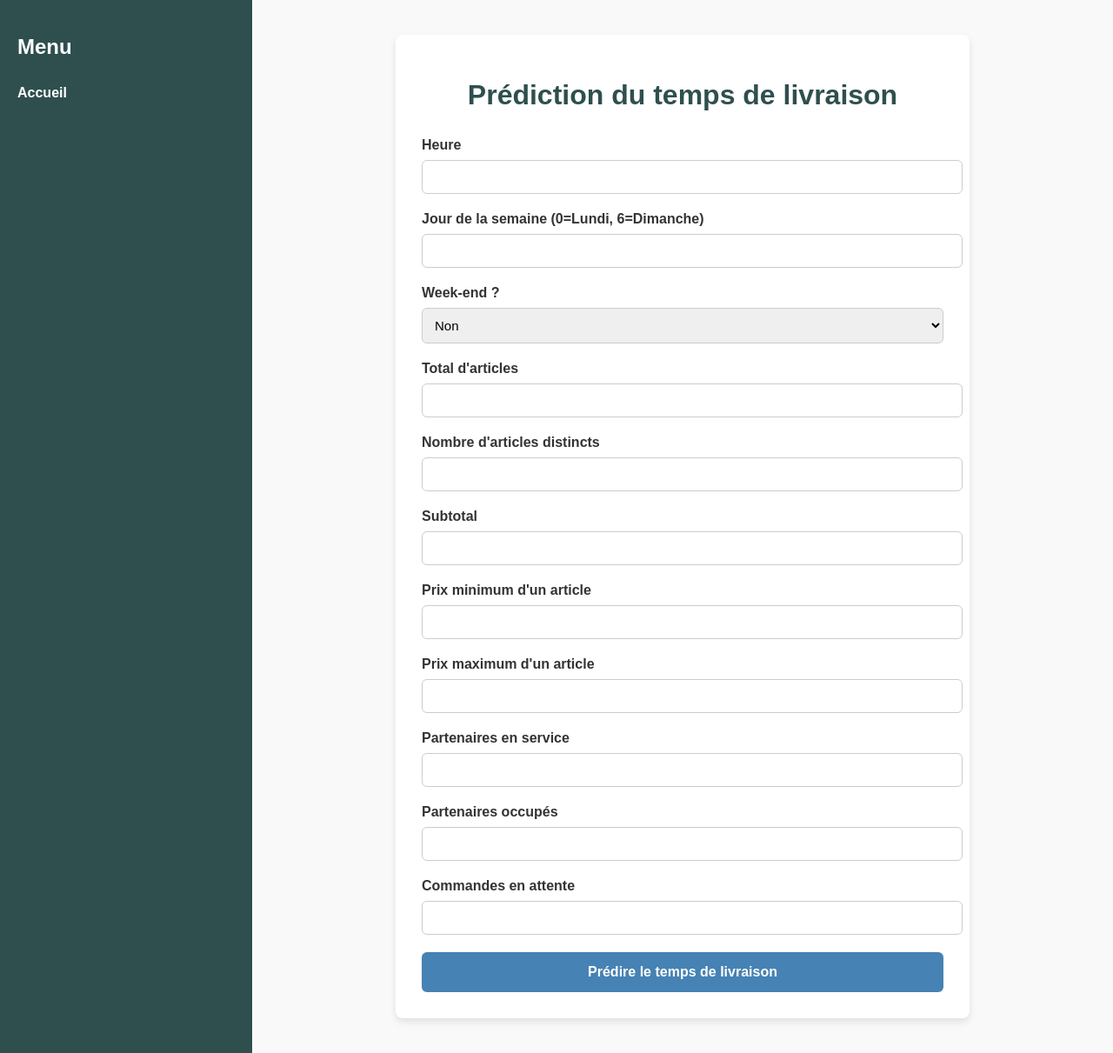
After one commit to yess1ne/Delivery_ML_webapp, a Flask app: page /form in a window 1280 px wide. The commit adds this page. Shown: the whole page at 87% size. Run offline with Flask 3, Linux system fonts and the light colour scheme; parts of the project's set-up code (start-up, migrations or seed data) failed here and were passed over.

Commit message:
XGBRegressor model implemented along with correspondent UI and requirements

```diff
--- a/app.py
+++ b/app.py
@@ -1,10 +1,54 @@
-from flask import Flask, render_template
+from flask import Flask, render_template, request
+import pandas as pd
+import joblib
+import os
 
 app = Flask(__name__)
 
-@app.route("/")
+# Load artifacts: model, scaler, and feature list
+MODEL_PATH = os.path.join(os.path.dirname(__file__), "model", "xgb_regressor_model.pkl")
+artifact = joblib.load(MODEL_PATH)
+model = artifact["model"]
+scaler = artifact["scaler"]
+features = artifact["features"]
+
+@app.route("/", methods=["GET"])
 def index():
     return render_template("index.html")
 
+@app.route("/predict", methods=["POST"])
+def predict():
+    try:
+        # Ensure all required fields are present
+        missing = [f for f in features if f not in request.form]
+        if missing:
+            return f"Missing fields: {', '.join(missing)}", 400
+
+        # Convert inputs safely
+        try:
+            form_data = {f: float(request.form[f]) for f in features}
+        except ValueError as ve:
+            return f"Invalid input. Please enter numeric values only. Details: {str(ve)}", 400
+
+        # Prepare input DataFrame in correct order
+        X_input = pd.DataFrame([form_data])[features]
+
+        # Scale
+        X_scaled = scaler.transform(X_input)
+
+        # Predict
+        prediction = round(model.predict(X_scaled)[0], 2)
+
+        return render_template("result.html", prediction=prediction, inputs=form_data)
+
+    except Exception as e:
+        return f"Unexpected error: {str(e)}", 500
+
+
+@app.route("/form", methods=["GET"])
+def form():
+    return render_template("form.html")
+
+
 if __name__ == "__main__":
     app.run(debug=True)
--- /dev/null
+++ b/requirements.txt
@@ -0,0 +1,5 @@
+flask
+pandas
+scikit-learn
+xgboost
+joblib
--- /dev/null
+++ b/templates/form.html
@@ -0,0 +1,136 @@
+<!DOCTYPE html>
+<html lang="fr">
+<head>
+  <meta charset="UTF-8">
+  <title>Prédiction Temps de Livraison</title>
+  <style>
+    body {
+      font-family: Arial, sans-serif;
+      margin: 0;
+      display: flex;
+      min-height: 100vh;
+    }
+    /* Sidebar */
+    .sidebar {
+      width: 250px;
+      background: #2F4F4F;
+      color: white;
+      padding: 20px;
+      display: flex;
+      flex-direction: column;
+    }
+    .sidebar h2 { color: #fff; margin-bottom: 20px; }
+    .sidebar a {
+      color: white;
+      text-decoration: none;
+      margin: 10px 0;
+      font-weight: bold;
+      display: block;
+    }
+    .sidebar a:hover {
+      text-decoration: underline;
+      color: #87CEFA;
+    }
+    /* Content */
+    .content {
+      flex-grow: 1;
+      padding: 40px;
+      background: #f9f9f9;
+    }
+    .form-card {
+      background: #fff;
+      padding: 30px;
+      border-radius: 8px;
+      box-shadow: 0 4px 8px rgba(0,0,0,0.1);
+      max-width: 600px;
+      margin: auto;
+    }
+    h1 {
+      color: #2F4F4F;
+      text-align: center;
+      margin-bottom: 30px;
+    }
+    label {
+      font-weight: bold;
+      color: #333;
+    }
+    input, select {
+      width: 100%;
+      padding: 10px;
+      margin: 8px 0 20px 0;
+      border-radius: 6px;
+      border: 1px solid #ccc;
+      font-size: 15px;
+    }
+    button {
+      width: 100%;
+      padding: 14px;
+      background-color: #4682B4;
+      color: white;
+      border: none;
+      border-radius: 6px;
+      font-size: 16px;
+      cursor: pointer;
+      font-weight: bold;
+      transition: 0.3s;
+    }
+    button:hover {
+      background-color: #2F4F4F;
+    }
+  </style>
+</head>
+<body>
+  <!-- Sidebar -->
+  <div class="sidebar">
+    <h2>Menu</h2>
+    <a href="{{ url_for('index') }}">Accueil</a>
+  </div>
+
+  <!-- Content -->
+  <div class="content">
+    <div class="form-card">
+      <h1>Prédiction du temps de livraison</h1>
+      <form action="{{ url_for('predict') }}" method="post">
+
+        <label>Heure</label>
+        <input type="number" name="hour" required min="0" max="23">
+
+        <label>Jour de la semaine (0=Lundi, 6=Dimanche)</label>
+        <input type="number" name="days_of_week" required min="0" max="6">
+
+        <label>Week-end ?</label>
+        <select name="is_weekend">
+          <option value="0">Non</option>
+          <option value="1">Oui</option>
+        </select>
+
+        <label>Total d'articles</label>
+        <input type="number" name="total_items" required min="0">
+
+        <label>Nombre d'articles distincts</label>
+        <input type="number" name="num_distinct_items" required min="0">
+
+        <label>Subtotal</label>
+        <input type="number" name="subtotal" required step="0.01" min="0">
+
+        <label>Prix minimum d'un article</label>
+        <input type="number" name="min_item_price" required step="0.01" min="0">
+
+        <label>Prix maximum d'un article</label>
+        <input type="number" name="max_item_price" required step="0.01" min="0">
+
+        <label>Partenaires en service</label>
+        <input type="number" name="total_onshift_partners" required min="0">
+
+        <label>Partenaires occupés</label>
+        <input type="number" name="total_busy_partners" required min="0">
+
+        <label>Commandes en attente</label>
+        <input type="number" name="total_outstanding_orders" required min="0">
+
+        <button type="submit">Prédire le temps de livraison</button>
+      </form>
+    </div>
+  </div>
+</body>
+</html>
```
Also changed, not shown: templates/index.html (+99 -3 lines), templates/result.html (added, +73 -0 lines), train_model.py (+82 -0 lines), 2 other files.
